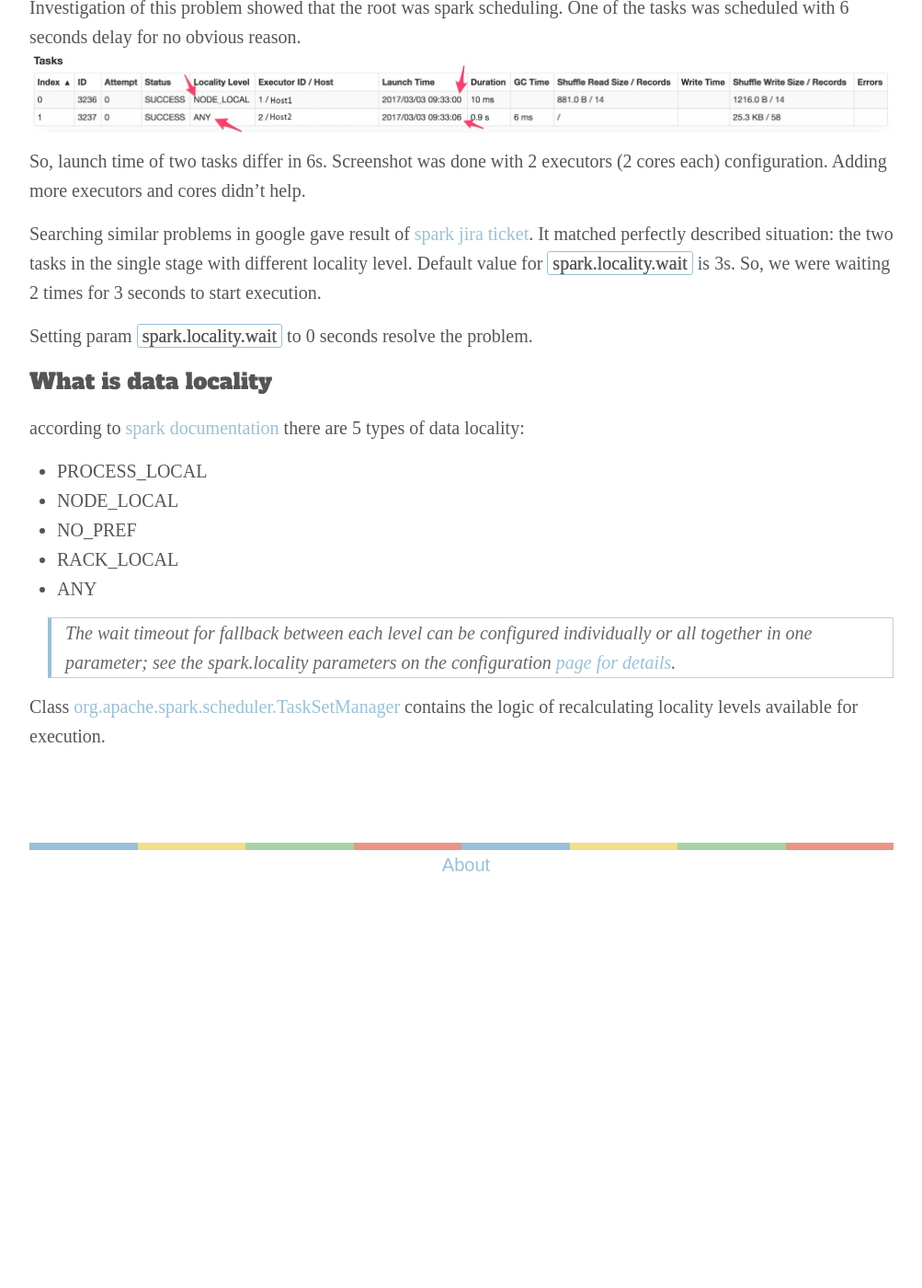
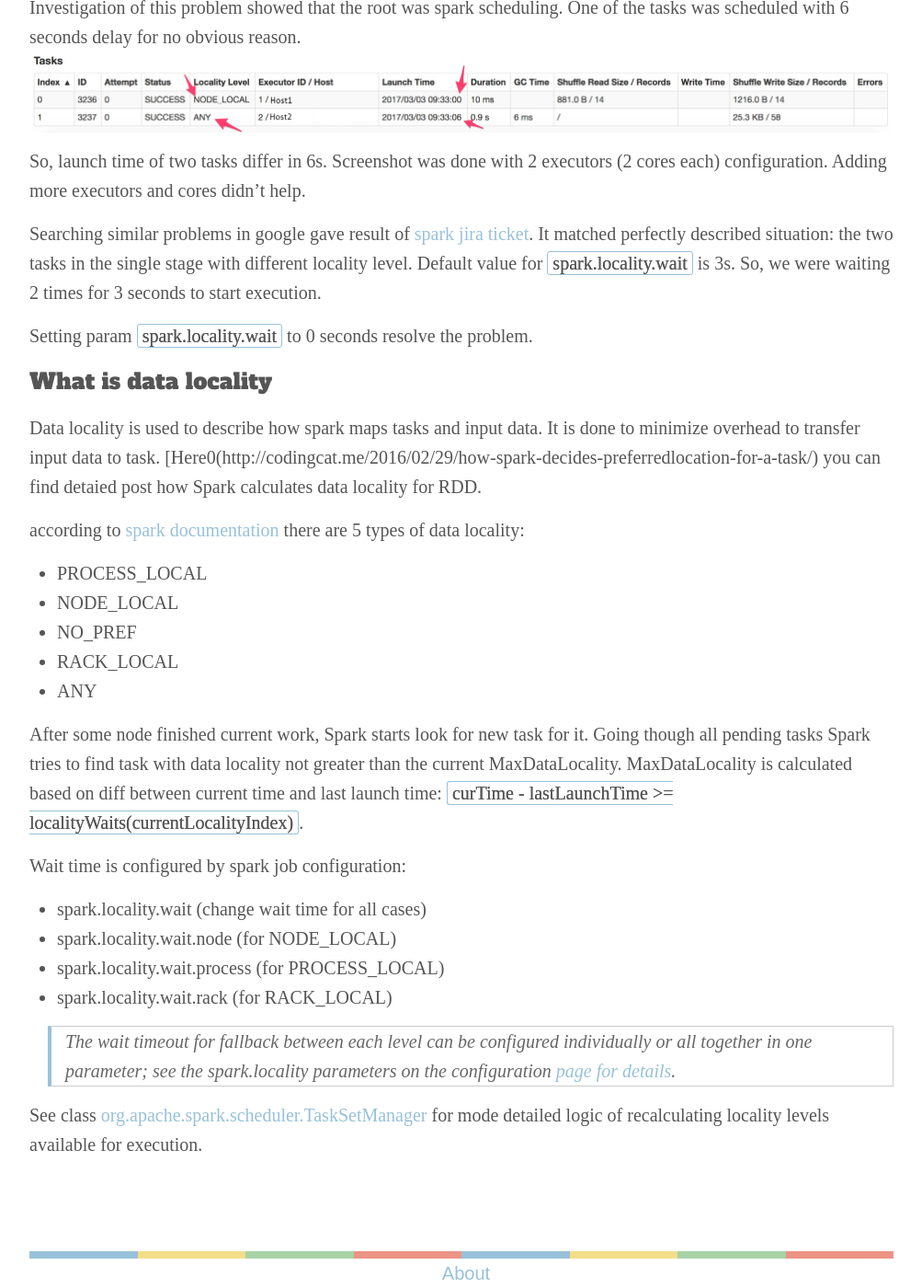
Before and after one commit to ngorchakova/jvmwarstories, a Jekyll site: the page built from _posts/2017-03-08-data-locality.md, in a window 1280 px wide and 1400 px high, scrolled down 614 px. Shown: the whole window at 92% size, without its empty margins (138-1141 px from the left). Built offline with Jekyll 4.4.1, drawn with Linux system fonts in a browser that asks for light colours; some web fonts are replaced; comment, search, counter and statistics services are not loaded; before the commit the page ends 1570 px from its top, so only the background shows below that.

Commit message:
Update 2017-03-08-data-locality.md

```diff
--- a/_posts/2017-03-08-data-locality.md
+++ b/_posts/2017-03-08-data-locality.md
@@ -20,6 +20,8 @@ Searching similar problems in google gave result of [spark jira ticket]( https:/
 Setting param `spark.locality.wait` to 0 seconds resolve the problem.
 
 ### What is data locality
+Data locality is used to describe how spark maps tasks and input data. It is done to minimize overhead to transfer input data to task. [Here0(http://codingcat.me/2016/02/29/how-spark-decides-preferredlocation-for-a-task/) you can find detaied post how Spark calculates data locality for RDD.
+
 according to [spark documentation](http://spark.apache.org/docs/latest/tuning.html) there are 5 types of data locality:
 * PROCESS_LOCAL
 * NODE_LOCAL
@@ -27,6 +29,14 @@ according to [spark documentation](http://spark.apache.org/docs/latest/tuning.ht
 * RACK_LOCAL
 * ANY
 
+After some node finished current work, Spark starts look for new task for it. Going though all pending tasks Spark tries to find task with data locality not greater than the current MaxDataLocality. MaxDataLocality is calculated based on diff between current time and last launch time: `curTime - lastLaunchTime >= localityWaits(currentLocalityIndex)`.
+
+Wait time is configured by spark job configuration:
+* spark.locality.wait (change wait time for all cases)
+* spark.locality.wait.node (for NODE_LOCAL)
+* spark.locality.wait.process (for PROCESS_LOCAL)
+* spark.locality.wait.rack (for RACK_LOCAL)
+
 >The wait timeout for fallback between each level can be configured individually or all together in one parameter; see the spark.locality parameters on the configuration [page for details](http://spark.apache.org/docs/latest/configuration.html#scheduling).
 
-Class [org.apache.spark.scheduler.TaskSetManager](https://github.com/apache/spark/blob/master/core/src/main/scala/org/apache/spark/scheduler/TaskSetManager.scala) contains the logic of recalculating locality levels available for execution.
+See class [org.apache.spark.scheduler.TaskSetManager](https://github.com/apache/spark/blob/master/core/src/main/scala/org/apache/spark/scheduler/TaskSetManager.scala) for mode detailed logic of recalculating locality levels available for execution.
```
